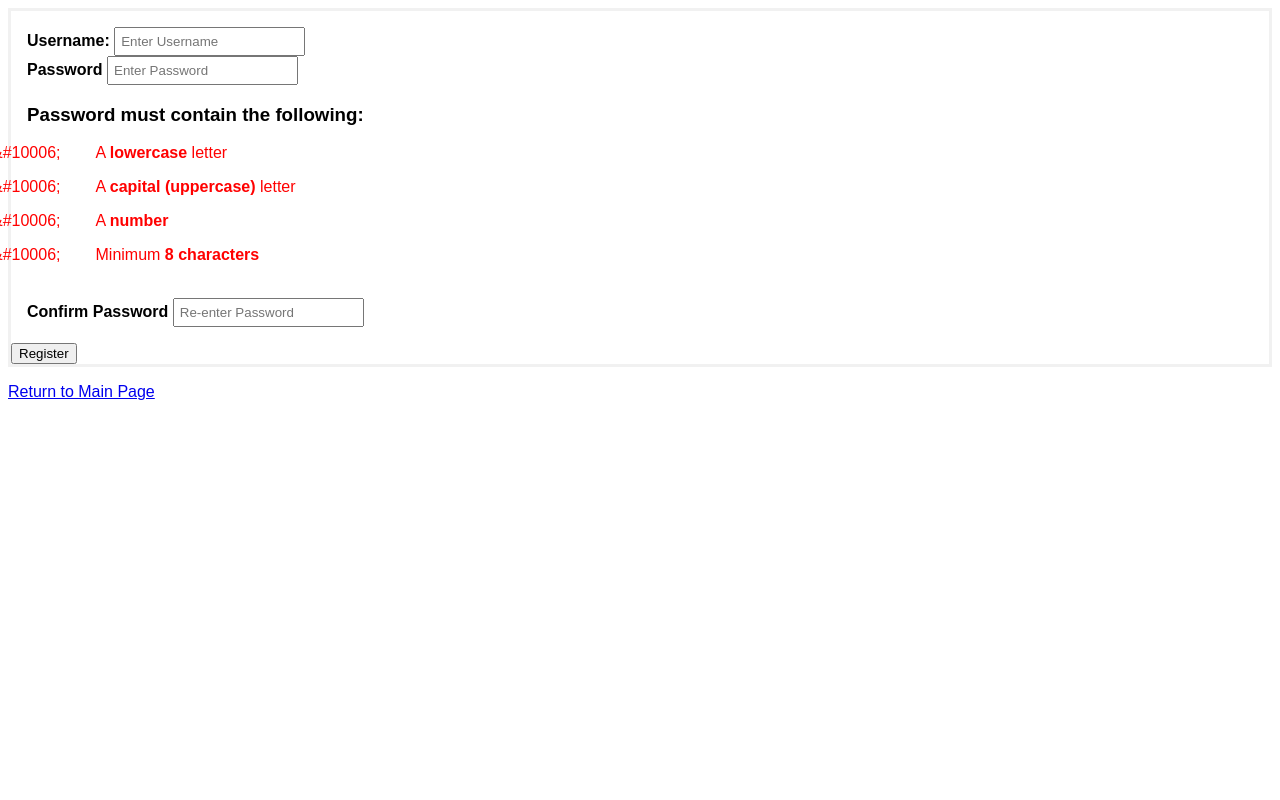
After one commit to jjung759/4320FinalProject, a PHP site: page /register.html in a window 1280 px wide. The commit adds this page. Run offline with PHP 8.4, Linux system fonts and the light colour scheme.

Commit message:
Seperated login and register page. Adding password requirements for register.

```diff
--- a/PageCss.css
+++ b/PageCss.css
@@ -142,3 +142,40 @@ form.container input[type=text], form.container input[type=password] {
     right: 2;
     border: 1px solid black;
 }
+
+/* The message box is shown when the user clicks on the password field */
+#message {
+    display:none;
+    background: #f1f1f1;
+    color: #000;
+    position: relative;
+    padding: 20px;
+    margin-top: 10px;
+}
+
+#message p {
+    padding: 10px 35px;
+    font-size: 18px;
+}
+
+/* Add a green text color and a checkmark when the password requirements are right */
+.valid {
+    color: green;
+}
+
+.valid:before {
+    position: relative;
+    left: -35px;
+    content: "&#10004;";
+}
+
+/* Add a red text color and an "x" icon when the password requirements are wrong */
+.invalid {
+    color: red;
+}
+
+.invalid:before {
+    position: relative;
+    left: -35px;
+    content: "&#10006;";
+}
--- a/PageJavaScript.js
+++ b/PageJavaScript.js
@@ -80,3 +80,61 @@ function toggleNews() {
     else if (toggle) document.getElementById("login-message-fav").style.display = "block";
     toggle = !toggle;
 }
+
+var password = document.getElementById("newPassword");
+var letter = document.getElementById("letter");
+var capital = document.getElementById("capital");
+var number = document.getElementById("number");
+var length = document.getElementById("length");
+
+// When the user clicks on the password field, show the newPasswordRequirements box
+newPassword.onfocus = function() {
+  document.getElementById("newPasswordRequirements").style.display = "block";
+}
+
+// When the user clicks outside of the password field, hide the newPasswordRequirements box
+newPassword.onblur = function() {
+  document.getElementById("newPasswordRequirements").style.display = "none";
+}
+
+// When the user starts to type something inside the password field
+newPassword.onkeyup = function() {
+  // Validate lowercase letters
+  var lowerCaseLetters = /[a-z]/g;
+  if(newPassword.value.match(lowerCaseLetters)) {
+    letter.classList.remove("invalid");
+    letter.classList.add("valid");
+  } else {
+    letter.classList.remove("valid");
+    letter.classList.add("invalid");
+}
+
+  // Validate capital letters
+  var upperCaseLetters = /[A-Z]/g;
+  if(newPassword.value.match(upperCaseLetters)) {
+    capital.classList.remove("invalid");
+    capital.classList.add("valid");
+  } else {
+    capital.classList.remove("valid");
+    capital.classList.add("invalid");
+  }
+
+  // Validate numbers
+  var numbers = /[0-9]/g;
+  if(newPassword.value.match(numbers)) {
+    number.classList.remove("invalid");
+    number.classList.add("valid");
+  } else {
+    number.classList.remove("valid");
+    number.classList.add("invalid");
+  }
+
+  // Validate length
+  if(newPassword.value.length >= 8) {
+    length.classList.remove("invalid");
+    length.classList.add("valid");
+  } else {
+    length.classList.remove("valid");
+    length.classList.add("invalid");
+  }
+}
--- /dev/null
+++ b/register.html
@@ -0,0 +1,40 @@
+<DOCTYPE html>
+<html>
+<head>
+    <meta charset="utf-8">
+    <title>Register</title>
+    <!-- Add links here -->
+    <script src="jquery-3.3.1.min.js"></script>
+    <link rel="stylesheet" type="text/css" href="PageCss.css">
+    <link rel="stylesheet" href="https://cdnjs.cloudflare.com/ajax/libs/font-awesome/4.7.0/css/font-awesome.min.css">
+</head>
+<body>
+    <!-- Unsure about action.. will need to link to python somehow -->
+    <form action="register" method="post" id="registerForm">
+        <div id="registerDiv" class="container">
+            <label for="username"><b>Username: </b></label>
+            <input type="text" id="username" placeholder="Enter Username" required>
+            <br>
+
+            <label for="password"><b>Password</b></label>
+            <input type="password" id="newPassword" placeholder="Enter Password" required>
+            <div id="newPasswordRequirements">
+                <h3>Password must contain the following:</h3>
+                <p id="letter" class="invalid">A <b>lowercase</b> letter</p>
+                <p id="capital" class="invalid">A <b>capital (uppercase)</b> letter</p>
+                <p id="number" class="invalid">A <b>number</b></p>
+                <p id="length" class="invalid">Minimum <b>8 characters</b></p>
+            </div>
+            <br>
+
+            <label for="username"><b>Confirm Password</b></label>
+            <input type="password" id="passwordConfirm" placeholder="Re-enter Password" required>
+        </div>
+
+        <button type="submit">Register</button>
+    </form>
+
+    <a href="index.html">Return to Main Page</a>
+    <script src="PageJavaScript.js"></script>
+</body>
+</html>
```
Also changed, not shown: login.html (+3 -19 lines).
